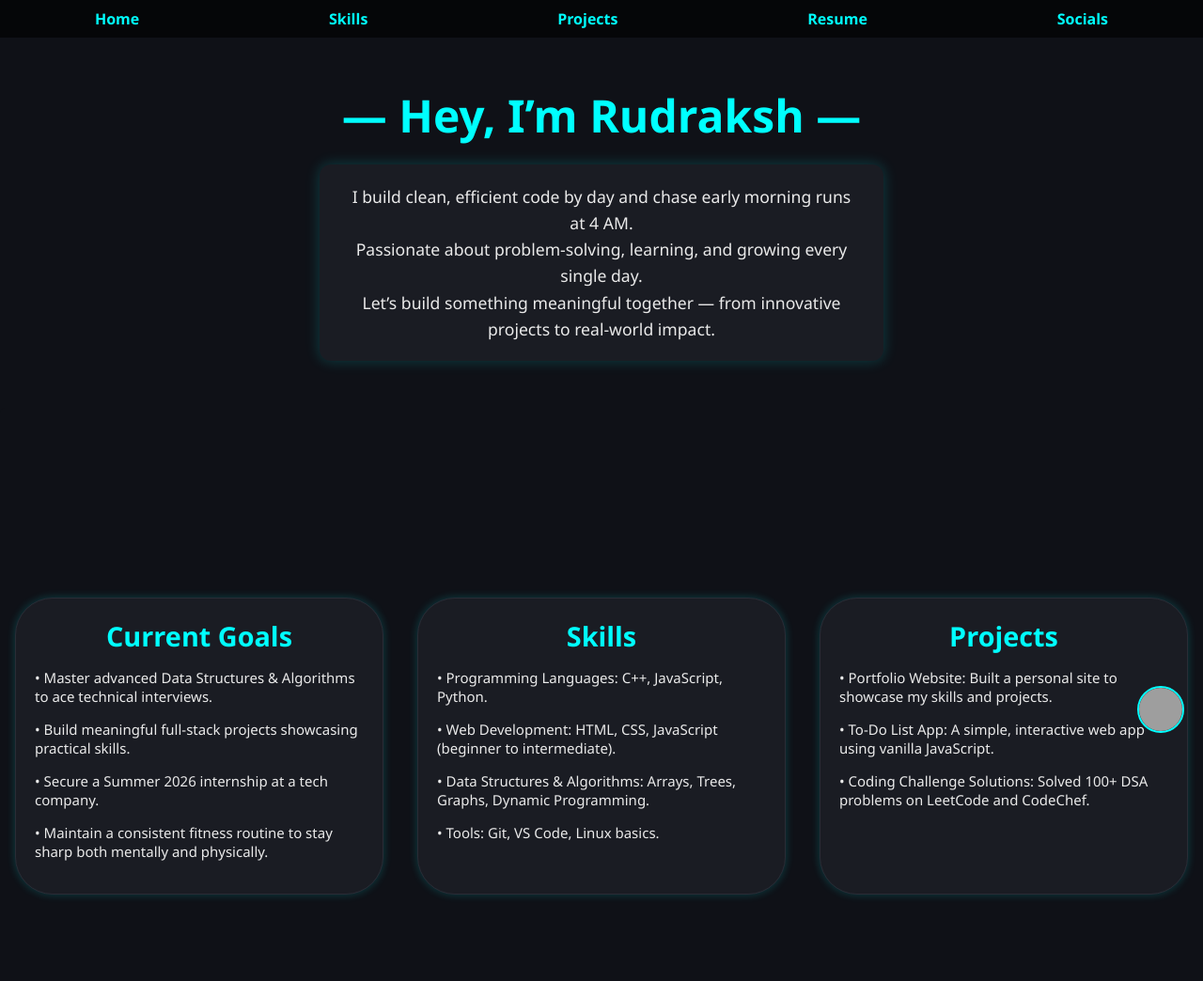
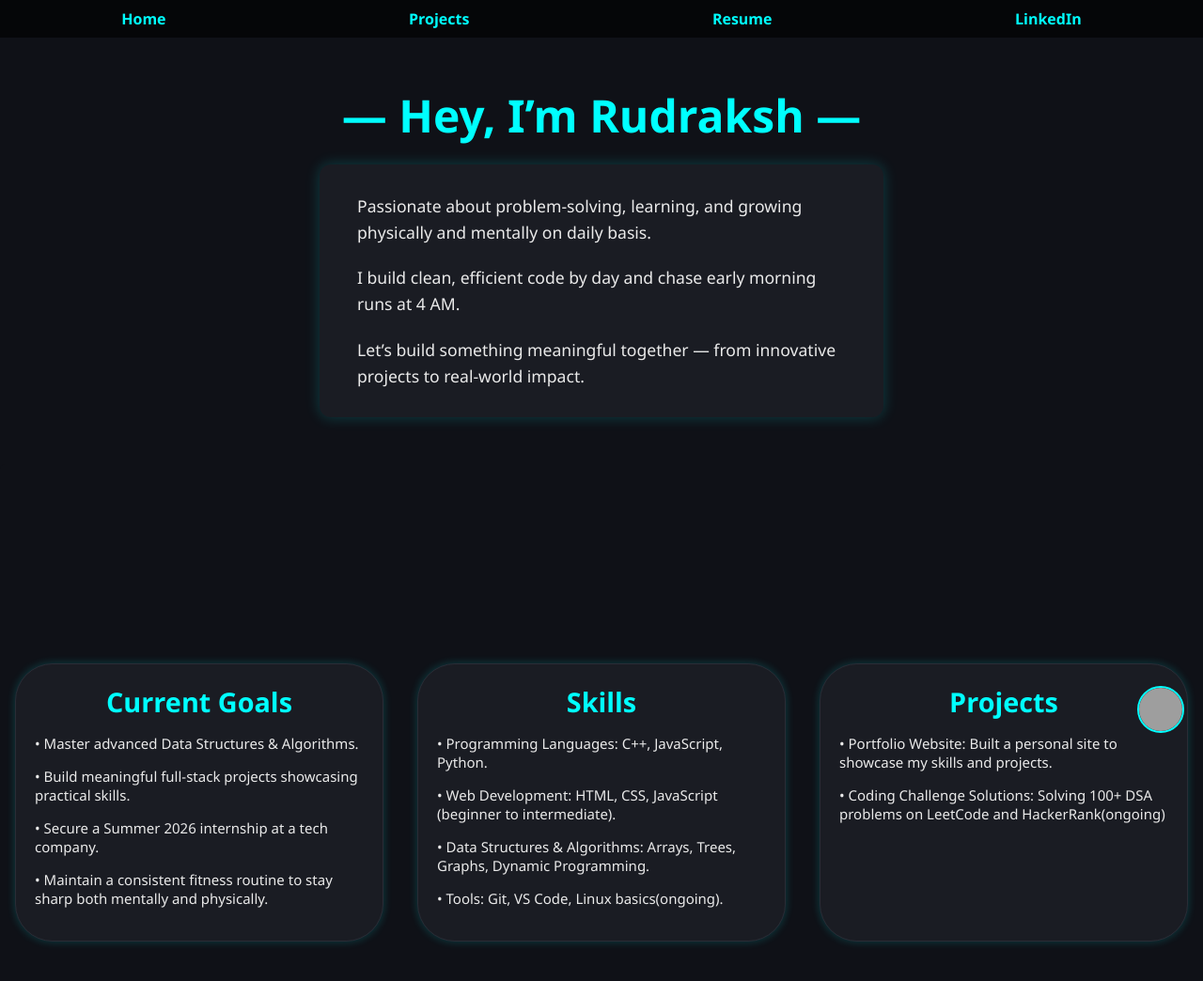
Before and after one commit to Thakur-ji-5513/portfolio, a plain HTML site: page index.html in a window 1280 px wide. Shown: the whole page at 94% size. Drawn offline with Linux system fonts and the light colour scheme; grey boxes are pictures that could not be loaded.

Commit message:
link added to linked in and made few changes in the plain text

```diff
--- a/index.html
+++ b/index.html
@@ -8,10 +8,9 @@
     <link rel="stylesheet" href="style.css">
     <div class="navigation">
         <a class="nav-link" href="#">Home</a>
-        <a class="nav-link" href="#">Skills</a>
         <a class="nav-link" href="#">Projects</a>
         <a class="nav-link" href="Rudraksh_resume.pdf">Resume</a>
-        <a class="nav-link" href="#">Socials</a>
+        <a class="nav-link" href="https://www.linkedin.com/in/rudraksh-thakur-8b5493185/">LinkedIn</a>
     </div>
 </head>
 
@@ -20,9 +19,9 @@
     <div class="intro-container">
         <h1 class="main-heading">— Hey, I’m Rudraksh —</h1>
         <div class="intro-box">
-            <p>I build clean, efficient code by day and chase early morning runs at 4 AM.</p>
-            <p>Passionate about problem-solving, learning, and growing every single day.</p>
-            <p>Let’s build something meaningful together — from innovative projects to real-world impact.</p>
+            <p class="lines2">Passionate about problem-solving, learning, and growing physically and mentally on daily basis.</p>
+            <p class="lines2">I build clean, efficient code by day and chase early morning runs at 4 AM.</p>
+            <p class="lines2">Let’s build something meaningful together — from innovative projects to real-world impact.</p>
         </div>
     </div>
     </div>
@@ -30,7 +29,7 @@
         <div class="cards">
             <div class="headings">Current Goals</div>
             <div class="card-content">
-                <p class="lines">• Master advanced Data Structures & Algorithms to ace technical interviews.</p>
+                <p class="lines">• Master advanced Data Structures & Algorithms.</p>
                 <p class="lines">• Build meaningful full-stack projects showcasing practical skills.</p>
                 <p class="lines">• Secure a Summer 2026 internship at a  tech company.</p>
                 <p class="lines">• Maintain a consistent fitness routine to stay sharp both mentally and physically.</p>
@@ -43,15 +42,14 @@
                 <p class="lines">• Programming Languages: C++, JavaScript, Python.</p>
                 <p class="lines">• Web Development: HTML, CSS, JavaScript (beginner to intermediate).</p>
                 <p class="lines">• Data Structures & Algorithms: Arrays, Trees, Graphs, Dynamic Programming.</p>
-                <p class="lines">• Tools: Git, VS Code, Linux basics.</p>
+                <p class="lines">• Tools: Git, VS Code, Linux basics(ongoing).</p>
             </div>
         </div>
         <div class="cards">
             <div class="headings">Projects</div>
             <div class="card-content">
                 <p class="lines">• Portfolio Website: Built a personal site to showcase my skills and projects.</p>
-                <p class="lines">• To-Do List App: A simple, interactive web app using vanilla JavaScript.</p>
-                <p class="lines">• Coding Challenge Solutions: Solved 100+ DSA problems on LeetCode and CodeChef.</p>
+                <p class="lines">• Coding Challenge Solutions: Solving 100+ DSA problems on LeetCode and HackerRank(ongoing)</p>
             </div>
         </div>
     </div>
--- a/style.css
+++ b/style.css
@@ -97,8 +97,12 @@ body {
     color: var(--text-primary);
     font-size: 1.1rem;
     line-height: 1.6;
-    text-align: center;
+    text-align: left;
     box-shadow: 0 0 15px var(--shadow-glow);
+}
+.lines2{
+    text-decoration: dotted;
+    padding: 10px;
 }
 
 .cards-container {
```
